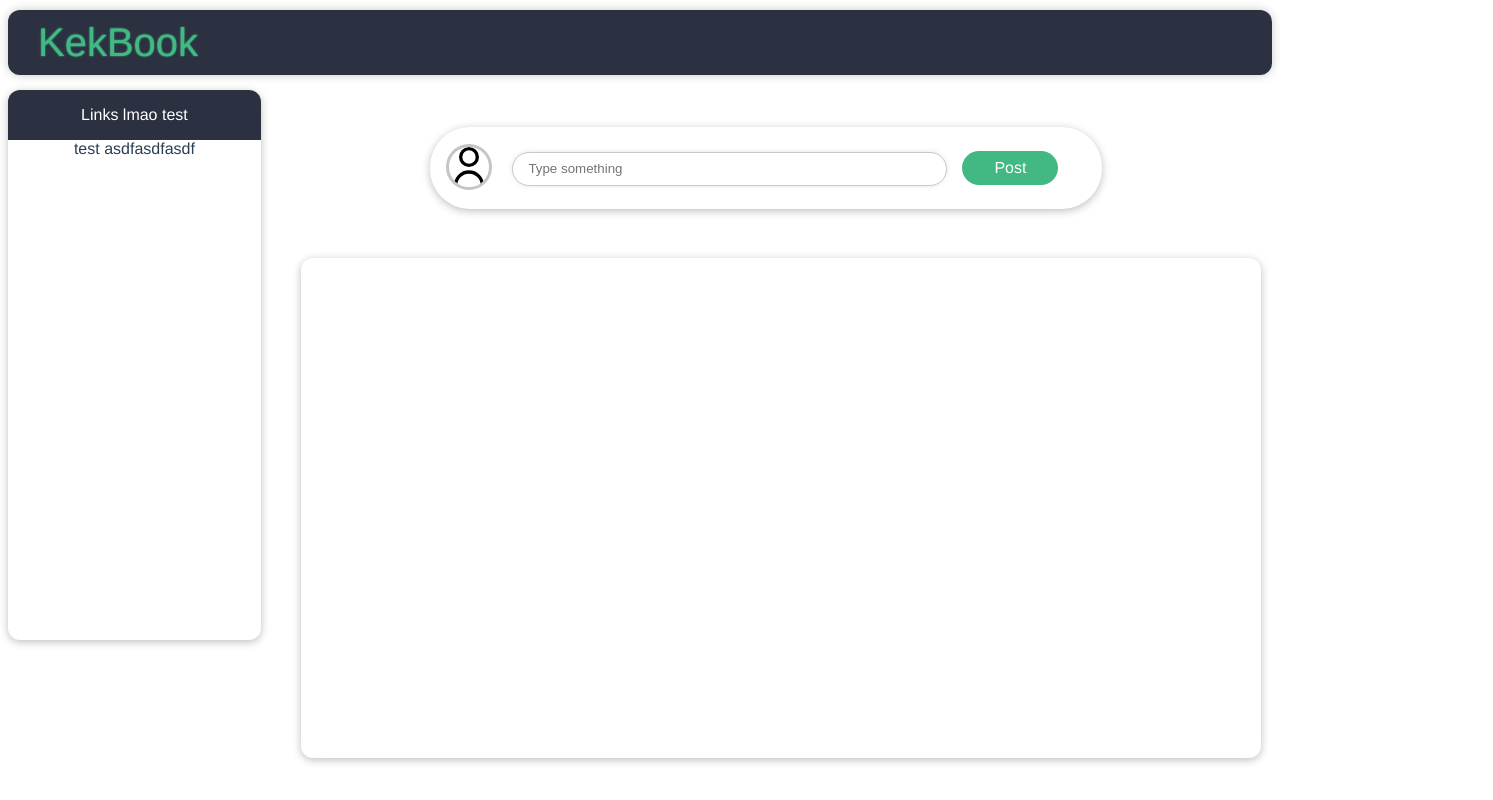
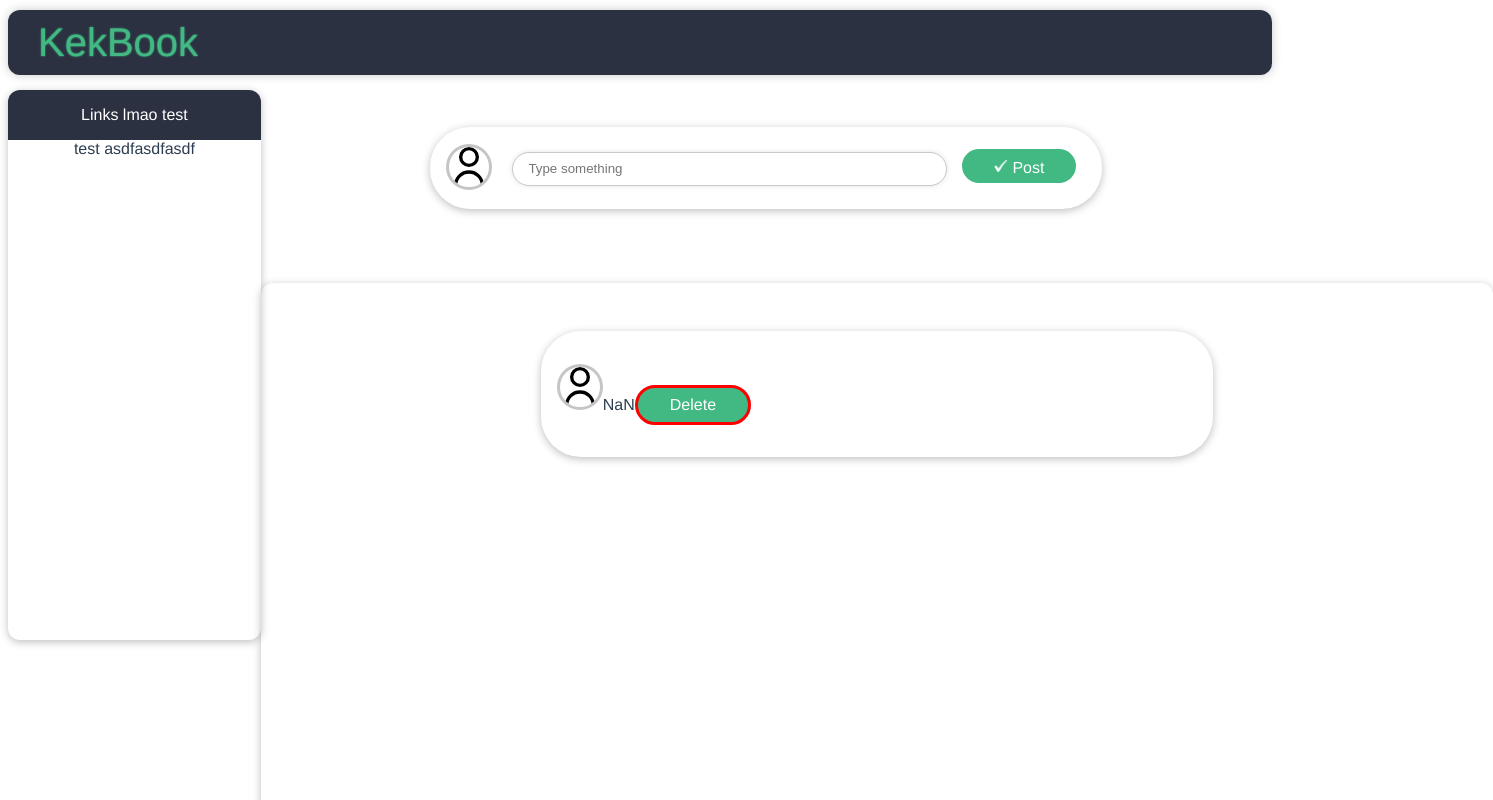
Before and after one commit to VickeTrossing/kekbook, a Vue app: page / in a window 1280 px wide. Shown: the top 800 px of the page, 1493 px wide, since content can reach past the window. Built offline with nearby package versions, Linux system fonts and the light colour scheme.

Commit message:
Status updater looks better, working on layout for posts

```diff
--- a/src/components/UI/ContentBody.vue
+++ b/src/components/UI/ContentBody.vue
@@ -1,34 +1,30 @@
 <template>
-  <div class="shadow-div">
-    <!-- <div class="header">Links lmao test</div> -->
-    <div class="body"></div>
-  </div>
+
+<base-card id="base-card">
+  <status>{{  }}</status>
+</base-card>
+
+
 </template>
 
+<script>
+import Status from './Status.vue'
+
+export default{
+  components: { Status },
+  props: ['status-message']
+
+  }
+</script>
+
+
 <style scoped>
-.shadow-div {
-  box-shadow: 0 2px 8px rgba(0, 0, 0, 0.26);
-  margin: 0px !important;
-  width: 95%;
-  margin-left: 2.5rem !important;
-  border-radius: 12px;
-  margin-top: 7px !important;
-}
 
-.header {
-  margin-bottom: 0px;
-  padding: 1rem;
-  border-top-left-radius: 12px;
-  border-top-right-radius: 12px;
-  background-color: rgb(43, 49, 65);
-  color: white;
-  text-align: center;
-}
-
-.body {
-  border-bottom-left-radius: 12px;
-  border-bottom-right-radius: 12px;
-  min-height: 500px;
+#base-card{
+  height: 1000px;
+  min-width: 1200px;
+  /* border: solid red; */
+  /* margin: 100px !important; */
 }
 
 </style>
--- /dev/null
+++ b/src/components/UI/Status.vue
@@ -0,0 +1,46 @@
+<template>
+  <base-card id="base-message">
+    <div>
+      <p>
+        <img src="../../icons/fi-rr-user.svg" alt />
+        <span>{{ status-mesage }}</span>
+        <base-button id="delete-button">Delete</base-button>
+      </p>
+    </div>
+  </base-card>
+</template>
+
+<script>
+export default {
+  props: ['status-message'],
+
+}
+</script>
+
+<style scoped>
+div img {
+  height: 40px;
+  border: solid rgb(197, 197, 197);
+  border-radius: 25px;
+  margin-top: 1px;
+  text-align:end ;
+}
+
+ p{
+   text-align: start;
+ }
+
+img{
+  /* -ms-transform: translateY(50%); */
+  /* transform: translateY(50%); */
+}
+
+p #delete-button{
+  text-align: end;
+  border: solid red;
+}
+
+#base-message {
+  border-radius: 40px;
+}
+</style>
--- a/src/components/UI/UpdateStatus.vue
+++ b/src/components/UI/UpdateStatus.vue
@@ -3,19 +3,15 @@
     <base-card class="base-card">
       <div class="text-div">
         <img src="../../icons/fi-rr-user.svg" alt />
-        <input
-        type="text"
-        placeholder="Type something"
-        id="status-message"
-        v-model="message"
-        />
-        <base-button id="base-button" @click="submitMessage">Post</base-button>
+        <input type="text" placeholder="Type something" status-message="status-message" v-model="message" />
+        <base-button id="base-button" @click="submitMessage"><img id="post-icon" src="../../icons/check-mark.png"/>Post</base-button>
       </div>
     </base-card>
   </div>
 </template>
 
 <script>
+
 
 export default {
   data() {
@@ -25,10 +21,31 @@ export default {
   },
 
   methods: {
-    submitMessage(){
-      console.log(this.message);
+    submitMessage() {
+
+      fetch('https://kekbook-5f818-default-rtdb.firebaseio.com/status-post.json', {
+        method: 'POST',
+
+        headers: {
+          'Content-type': 'application/json'
+        },
+
+        body: JSON.stringify({
+          message: this.message
+        }),
+      }).then((respone) => {
+        if(respone.ok){
+          console.log("Message sent: " + this.message);
+        }else{
+          throw new Error("Could not save data");
+        }
+      }).catch((error) => {
+        console.log(error);
+      });
+
+      this.message = '';
     }
-  }
+  },
 }
 </script>
 
@@ -43,6 +60,7 @@ export default {
   -ms-transform: translateY(-50%);
   transform: translateY(-50%);
   margin-left: 15px;
+  height: 34px;
 }
 
 input {
@@ -69,4 +87,12 @@ input {
   border-radius: 25px;
   margin-top: 1px;
 }
+
+#post-icon{
+  border: none;
+  border-radius: 20px;
+  height: 15px;
+  margin-right: 3px;
+  text-align: left;
+}
 </style>
```
Also changed, not shown: src/App.vue (+5 -8 lines), src/icons/check-mark.png (added).
